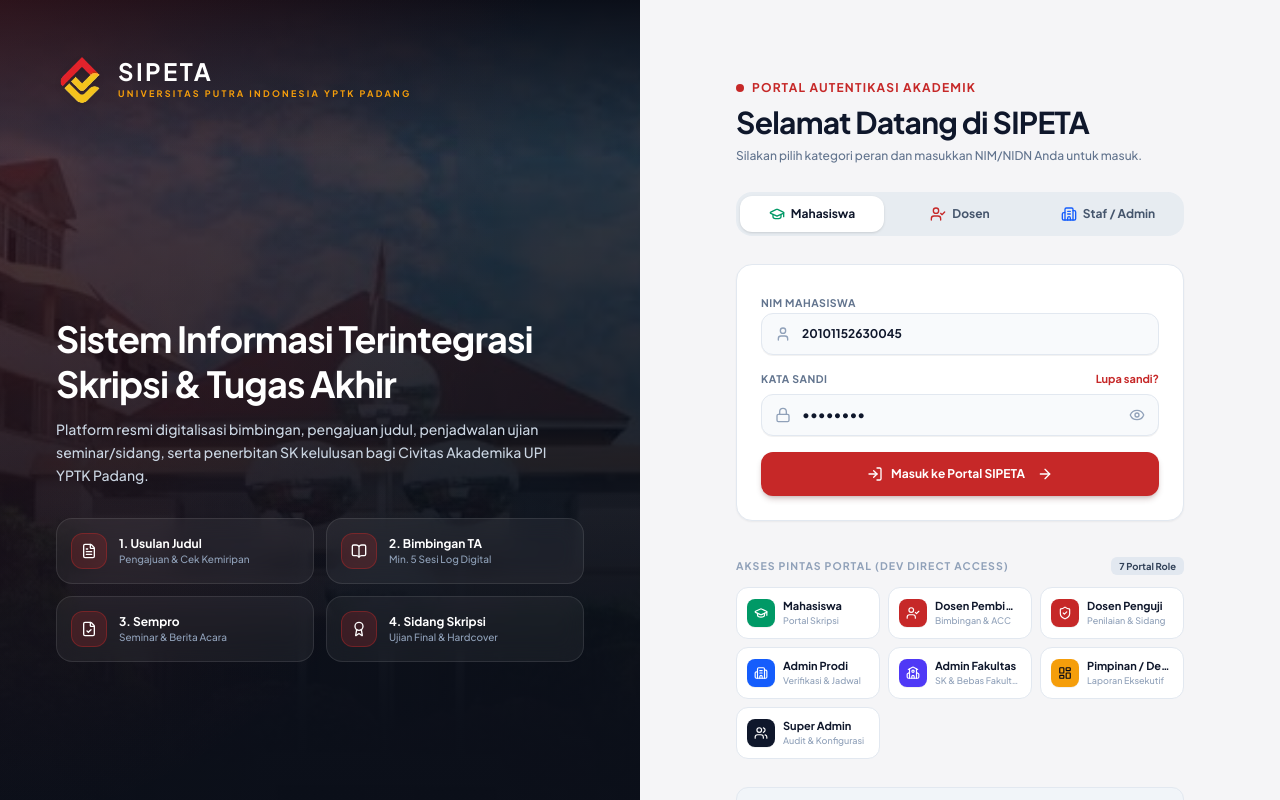
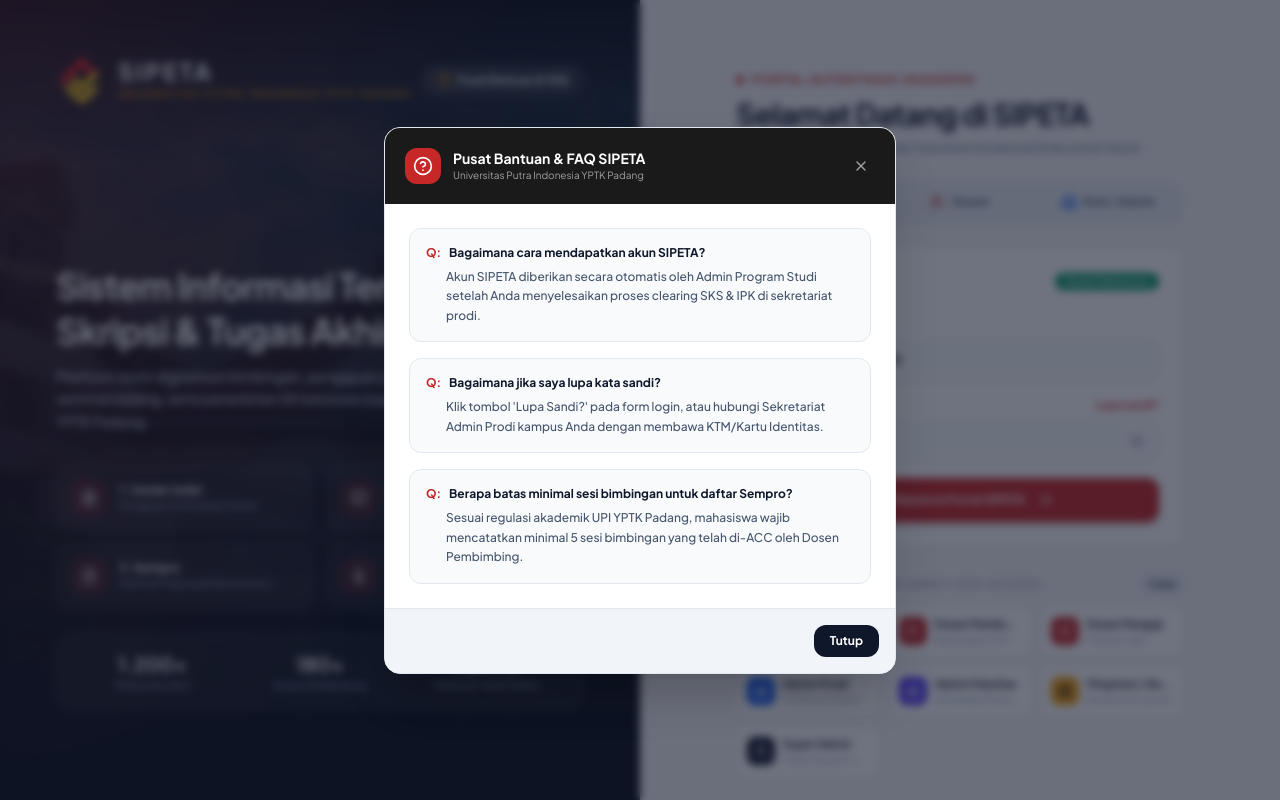
Before and after one commit to DanuZen/isi-final-project, a Next.js app in the folder frontend/: page /login in a window 1280 px wide. Both pictures are taken after a click on the button "Lupa sandi?". Shown: the top 800 px of the page. Built offline with nearby package versions, Linux system fonts and the light colour scheme.

Commit message:
feat(login): tingkatkan tampilan Halaman Login dengan statistik real, modal FAQ & bantuan, indikator mode peran aktif, dan UX presisi

```diff
--- a/frontend/src/app/login/page.tsx
+++ b/frontend/src/app/login/page.tsx
@@ -1,32 +1,54 @@
 "use client";
 
-import React, { useState, useEffect } from "react";
+import React, { useState } from "react";
 import Image from "next/image";
 import { useRouter } from "next/navigation";
 import {
   GraduationCap, UserCheck, ShieldCheck, Building2,
   LayoutDashboard, Users, Lock, LogIn, User, Eye, EyeOff,
   ArrowRight, CheckCircle2, School, FileText, BookOpen,
-  FileCheck, Award, Sparkles, ChevronRight
+  FileCheck, Award, Sparkles, ChevronRight, HelpCircle, X,
+  Shield, Check, ArrowUpRight, Zap
 } from "lucide-react";
 
 /* ─────────────────────────── DATA ROLES ─────────────────────────── */
 
 const QUICK_ROLES = [
-  { id: "mahasiswa",        label: "Mahasiswa",        desc: "Portal Skripsi",        path: "/",                         icon: GraduationCap, bg: "bg-emerald-600", text: "text-white" },
+  { id: "mahasiswa",        label: "Mahasiswa",        desc: "Portal Skripsi & TA",    path: "/",                         icon: GraduationCap, bg: "bg-emerald-600", text: "text-white" },
   { id: "dosen_pembimbing", label: "Dosen Pembimbing", desc: "Bimbingan & ACC",     path: "/dosen/dashboard",          icon: UserCheck,     bg: "bg-[#C62828]",  text: "text-white" },
-  { id: "dosen_penguji",    label: "Dosen Penguji",    desc: "Penilaian & Sidang",  path: "/penguji/dashboard",        icon: ShieldCheck,   bg: "bg-[#C62828]",  text: "text-white" },
+  { id: "dosen_penguji",    label: "Dosen Penguji",    desc: "Penilaian Ujian",     path: "/penguji/dashboard",        icon: ShieldCheck,   bg: "bg-[#C62828]",  text: "text-white" },
   { id: "admin_prodi",      label: "Admin Prodi",      desc: "Verifikasi & Jadwal", path: "/admin-prodi/dashboard",    icon: Building2,     bg: "bg-blue-600",   text: "text-white" },
   { id: "admin_fakultas",   label: "Admin Fakultas",   desc: "SK & Bebas Fakultas", path: "/admin-fakultas/dashboard", icon: School,        bg: "bg-indigo-600", text: "text-white" },
-  { id: "pimpinan",         label: "Pimpinan / Dekan", desc: "Laporan Eksekutif",   path: "/dekanat/dashboard",        icon: LayoutDashboard, bg: "bg-[#F59E0B]", text: "text-slate-950" },
-  { id: "super_admin",      label: "Super Admin",      desc: "Audit & Konfigurasi", path: "/super-admin/dashboard",    icon: Users,         bg: "bg-slate-900",  text: "text-white" },
+  { id: "pimpinan",         label: "Pimpinan / Dekan", desc: "Eksekutif & Laporan", path: "/dekanat/dashboard",        icon: LayoutDashboard, bg: "bg-[#F59E0B]", text: "text-slate-950" },
+  { id: "super_admin",      label: "Super Admin",      desc: "Audit & System Config", path: "/super-admin/dashboard",  icon: Users,         bg: "bg-slate-900",  text: "text-white" },
 ];
 
 const TA_STEPS = [
-  { icon: FileText,  title: "1. Usulan Judul",   desc: "Pengajuan & Cek Kemiripan" },
-  { icon: BookOpen,  title: "2. Bimbingan TA",   desc: "Min. 5 Sesi Log Digital" },
-  { icon: FileCheck, title: "3. Sempro",         desc: "Seminar & Berita Acara" },
-  { icon: Award,     title: "4. Sidang Skripsi", desc: "Ujian Final & Hardcover" },
+  { icon: FileText,  title: "1. Usulan Judul",   desc: "Pengajuan & Similarity Check" },
+  { icon: BookOpen,  title: "2. Bimbingan TA",   desc: "Min. 5 Sesi Log Bimbingan Digital" },
+  { icon: FileCheck, title: "3. Sempro",         desc: "Seminar Proposal & Berita Acara" },
+  { icon: Award,     title: "4. Sidang Skripsi", desc: "Ujian Final & Hardcover Skripsi" },
+];
+
+const STATS_SUMMARY = [
+  { value: "1.200+", label: "Mahasiswa Aktif" },
+  { value: "180+",   label: "Dosen Pembimbing" },
+  { value: "98.4%",  label: "Kelulusan Tepat Waktu" },
+];
+
+const FAQ_ITEMS = [
+  {
+    q: "Bagaimana cara mendapatkan akun SIPETA?",
+    a: "Akun SIPETA diberikan secara otomatis oleh Admin Program Studi setelah Anda menyelesaikan proses clearing SKS & IPK di sekretariat prodi."
+  },
+  {
+    q: "Bagaimana jika saya lupa kata sandi?",
+    a: "Klik tombol 'Lupa Sandi?' pada form login, atau hubungi Sekretariat Admin Prodi kampus Anda dengan membawa KTM/Kartu Identitas."
+  },
+  {
+    q: "Berapa batas minimal sesi bimbingan untuk daftar Sempro?",
+    a: "Sesuai regulasi akademik UPI YPTK Padang, mahasiswa wajib mencatatkan minimal 5 sesi bimbingan yang telah di-ACC oleh Dosen Pembimbing."
+  }
 ];
 
 export default function LoginPage() {
@@ -37,6 +59,7 @@ export default function LoginPage() {
   const [showPassword, setShowPassword] = useState(false);
   const [loading, setLoading]           = useState(false);
   const [targetPath, setTargetPath]     = useState("/");
+  const [showFaqModal, setShowFaqModal] = useState(false);
 
   // Switch role tabs & auto-fill demo credentials
   const handleTabSwitch = (tab: "mahasiswa" | "dosen" | "admin") => {
@@ -73,7 +96,7 @@ export default function LoginPage() {
       <div className="hidden lg:flex w-1/2 relative flex-col justify-between p-10 xl:p-14 overflow-hidden bg-[#0B0F19]">
 
         {/* Full-bleed Background Image */}
-        <div className="absolute inset-0 z-0 opacity-40">
+        <div className="absolute inset-0 z-0 opacity-35">
           <Image
             src="/upi.jpeg"
             alt="Gedung UPI YPTK Padang"
@@ -87,7 +110,7 @@ export default function LoginPage() {
         <div className="absolute inset-0 z-0 bg-gradient-to-t from-[#0B0F19] via-[#0B0F19]/80 to-[#0B0F19]/40" />
         <div className="absolute top-0 left-0 right-0 h-40 bg-gradient-to-b from-[#0B0F19] to-transparent z-0" />
         <div className="absolute bottom-0 left-0 right-0 h-1/2 bg-gradient-to-t from-[#0B0F19] via-[#0B0F19]/90 to-transparent z-0" />
-        <div className="absolute inset-0 z-0 bg-[radial-gradient(ellipse_at_top_left,rgba(198,40,40,0.18),transparent_60%)]" />
+        <div className="absolute inset-0 z-0 bg-[radial-gradient(ellipse_at_top_left,rgba(198,40,40,0.22),transparent_60%)]" />
 
         {/* Top Branding Section */}
         <div className="relative z-10 flex items-center justify-between">
@@ -102,6 +125,14 @@ export default function LoginPage() {
               </p>
             </div>
           </div>
+
+          <button
+            onClick={() => setShowFaqModal(true)}
+            className="px-3.5 py-1.5 rounded-full text-[11px] font-bold bg-white/10 hover:bg-white/20 text-white backdrop-blur-md border border-white/15 transition-all flex items-center gap-1.5 cursor-pointer font-display"
+          >
+            <HelpCircle className="w-3.5 h-3.5 text-[#F59E0B]" />
+            <span>Pusat Bantuan &amp; FAQ</span>
+          </button>
         </div>
 
         {/* Middle Hero Text Section */}
@@ -116,13 +147,13 @@ export default function LoginPage() {
             </p>
           </div>
 
-          {/* 4 Tahap Process Chips */}
+          {/* 4 Tahap Process Chips Grid */}
           <div className="grid grid-cols-2 gap-3 pt-2">
             {TA_STEPS.map((step) => {
               const StepIcon = step.icon;
               return (
                 <div key={step.title} className="p-3.5 rounded-2xl bg-white/5 border border-white/10 backdrop-blur-md flex items-center gap-3">
-                  <div className="w-9 h-9 rounded-xl bg-[#C62828]/20 border border-[#C62828]/40 text-white flex items-center justify-center shrink-0">
+                  <div className="w-9 h-9 rounded-xl bg-[#C62828]/20 border border-[#C62828]/40 text-white flex items-center justify-center shrink-0 shadow-xs">
                     <StepIcon className="w-4 h-4 text-white" />
                   </div>
                   <div>
@@ -132,6 +163,16 @@ export default function LoginPage() {
                 </div>
               );
             })}
+          </div>
+
+          {/* Real Live Stats Bar */}
+          <div className="p-4 rounded-2xl bg-white/5 border border-white/10 backdrop-blur-md grid grid-cols-3 gap-2">
+            {STATS_SUMMARY.map((stat) => (
+              <div key={stat.label} className="text-center">
+                <p className="text-lg xl:text-xl font-black font-display text-white">{stat.value}</p>
+                <p className="text-[10px] text-slate-400 font-medium">{stat.label}</p>
+              </div>
+            ))}
           </div>
         </div>
 
@@ -158,9 +199,15 @@ export default function LoginPage() {
               <p className="text-[8px] font-bold text-[#C62828] uppercase font-display">UPI YPTK PADANG</p>
             </div>
           </div>
+          <button
+            onClick={() => setShowFaqModal(true)}
+            className="px-2.5 py-1 rounded-full text-[10px] font-bold bg-slate-900 text-white flex items-center gap-1"
+          >
+            <HelpCircle className="w-3 h-3 text-[#F59E0B]" /> FAQ
+          </button>
         </div>
 
-        <div className="max-w-md w-full mx-auto my-auto space-y-7 py-6">
+        <div className="max-w-md w-full mx-auto my-auto space-y-6 py-4">
 
           {/* Form Header Title */}
           <div className="space-y-2">
@@ -172,18 +219,18 @@ export default function LoginPage() {
               Selamat Datang di SIPETA
             </h2>
             <p className="text-xs text-slate-500 font-medium">
-              Silakan pilih kategori peran dan masukkan NIM/NIDN Anda untuk masuk.
+              Silakan pilih kategori peran dan masukkan kredensial Anda untuk masuk.
             </p>
           </div>
 
           {/* ── Category Role Switcher Tabs ── */}
-          <div className="p-1 bg-slate-200/70 rounded-2xl grid grid-cols-3 gap-1">
+          <div className="p-1 bg-slate-200/70 rounded-2xl grid grid-cols-3 gap-1 shadow-2xs">
             <button
               type="button"
               onClick={() => handleTabSwitch("mahasiswa")}
               className={`py-2.5 px-3 rounded-xl text-xs font-bold transition-all flex items-center justify-center gap-1.5 cursor-pointer font-display ${
                 activeTab === "mahasiswa"
-                  ? "bg-white text-slate-900 shadow-sm"
+                  ? "bg-white text-slate-900 shadow-xs ring-1 ring-slate-200"
                   : "text-slate-600 hover:text-slate-900"
               }`}
             >
@@ -196,7 +243,7 @@ export default function LoginPage() {
               onClick={() => handleTabSwitch("dosen")}
               className={`py-2.5 px-3 rounded-xl text-xs font-bold transition-all flex items-center justify-center gap-1.5 cursor-pointer font-display ${
                 activeTab === "dosen"
-                  ? "bg-white text-slate-900 shadow-sm"
+                  ? "bg-white text-slate-900 shadow-xs ring-1 ring-slate-200"
                   : "text-slate-600 hover:text-slate-900"
               }`}
             >
@@ -209,7 +256,7 @@ export default function LoginPage() {
               onClick={() => handleTabSwitch("admin")}
               className={`py-2.5 px-3 rounded-xl text-xs font-bold transition-all flex items-center justify-center gap-1.5 cursor-pointer font-display ${
                 activeTab === "admin"
-                  ? "bg-white text-slate-900 shadow-sm"
+                  ? "bg-white text-slate-900 shadow-xs ring-1 ring-slate-200"
                   : "text-slate-600 hover:text-slate-900"
               }`}
             >
@@ -220,6 +267,16 @@ export default function LoginPage() {
 
           {/* ── Login Form Card ── */}
           <form onSubmit={handleLogin} className="bg-white p-6 rounded-2xl border border-slate-200 shadow-xs space-y-4">
+
+            {/* Active Role Indicator Pill */}
+            <div className="flex items-center justify-between pb-2 border-b border-slate-100 text-xs">
+              <span className="text-[10.5px] font-bold text-slate-400 uppercase tracking-widest font-display">Kredensial Sesi</span>
+              <span className={`px-2.5 py-0.5 rounded-full text-[10px] font-bold font-display text-white ${
+                activeTab === "mahasiswa" ? "bg-emerald-600" : activeTab === "dosen" ? "bg-[#C62828]" : "bg-blue-600"
+              }`}>
+                Mode {activeTab === "mahasiswa" ? "Mahasiswa" : activeTab === "dosen" ? "Dosen (Pembimbing / Penguji)" : "Admin Prodi / Fakultas"}
+              </span>
+            </div>
 
             {/* Username Input */}
             <div className="space-y-1.5">
@@ -233,7 +290,13 @@ export default function LoginPage() {
                   value={username}
                   onChange={(e) => setUsername(e.target.value)}
                   required
-                  placeholder="Masukkan nomor identitas..."
+                  placeholder={
+                    activeTab === "mahasiswa"
+                      ? "Contoh: 20101152630045"
+                      : activeTab === "dosen"
+                      ? "Contoh: 1012057301"
+                      : "Contoh: 198504122010122001"
+                  }
                   className="w-full pl-10 pr-4 py-3 rounded-xl text-xs text-slate-900 font-bold bg-slate-50 border border-slate-200 focus:outline-none focus:border-[#C62828] focus:bg-white transition-all shadow-2xs font-mono"
                 />
               </div>
@@ -243,7 +306,11 @@ export default function LoginPage() {
             <div className="space-y-1.5">
               <div className="flex items-center justify-between">
                 <label className="text-[10.5px] font-bold text-slate-500 uppercase tracking-wider font-display">Kata Sandi</label>
-                <button type="button" className="text-[11px] font-bold text-[#C62828] hover:underline cursor-pointer font-display">
+                <button
+                  type="button"
+                  onClick={() => setShowFaqModal(true)}
+                  className="text-[11px] font-bold text-[#C62828] hover:underline cursor-pointer font-display"
+                >
                   Lupa sandi?
                 </button>
               </div>
@@ -289,10 +356,12 @@ export default function LoginPage() {
           </form>
 
           {/* ── Quick Direct Portal Links Grid (Clear & Professional) ── */}
-          <div className="space-y-3 pt-2">
+          <div className="space-y-3 pt-1">
             <div className="flex items-center justify-between">
-              <span className="text-[10.5px] font-bold text-slate-400 uppercase tracking-widest font-display">Akses Pintas Portal (Dev Direct Access)</span>
-              <span className="text-[9.5px] font-bold px-2 py-0.5 rounded-md bg-slate-200 text-slate-700 font-mono">7 Portal Role</span>
+              <span className="text-[10.5px] font-bold text-slate-400 uppercase tracking-widest font-display flex items-center gap-1">
+                <Zap className="w-3 h-3 text-[#F59E0B]" /> Pintasan Akses Portal Direct (Dev Access)
+              </span>
+              <span className="text-[9.5px] font-bold px-2 py-0.5 rounded-md bg-slate-200 text-slate-700 font-mono">7 Role</span>
             </div>
 
             <div className="grid grid-cols-2 sm:grid-cols-3 gap-2">
@@ -321,7 +390,7 @@ export default function LoginPage() {
           </div>
 
           {/* Security Notice */}
-          <div className="p-3.5 rounded-xl bg-slate-100 border border-slate-200 flex items-start gap-2.5 text-slate-600 text-[11px] font-medium">
+          <div className="p-3 rounded-xl bg-slate-100 border border-slate-200 flex items-start gap-2 text-slate-600 text-[11px] font-medium">
             <CheckCircle2 className="w-4 h-4 text-emerald-600 shrink-0 mt-0.5" />
             <p>
               Akun SIPETA diterbitkan secara resmi oleh <strong>Admin Prodi</strong> setelah verifikasi clearing SKS &amp; IPK di kampus.
@@ -331,12 +400,59 @@ export default function LoginPage() {
         </div>
 
         {/* Page Footer */}
-        <div className="text-center pt-6 border-t border-slate-200/80 text-[11px] text-slate-400 font-medium">
+        <div className="text-center pt-4 border-t border-slate-200/80 text-[11px] text-slate-400 font-medium">
           SIPETA v1.4 — Universitas Putra Indonesia YPTK Padang
         </div>
 
       </div>
 
+      {/* ── FAQ & Help Modal ── */}
+      {showFaqModal && (
+        <div className="fixed inset-0 z-50 bg-slate-900/60 backdrop-blur-xs flex items-center justify-center p-4">
+          <div className="bg-white rounded-2xl border border-slate-200 shadow-2xl w-full max-w-lg overflow-hidden flex flex-col animate-in fade-in zoom-in-95">
+            <div className="p-5 bg-[#1A1A1A] text-white flex items-center justify-between">
+              <div className="flex items-center gap-3">
+                <div className="w-9 h-9 rounded-xl bg-[#C62828] text-white flex items-center justify-center font-bold">
+                  <HelpCircle className="w-5 h-5 text-white" />
+                </div>
+                <div>
+                  <h3 className="font-bold text-sm font-display text-white">Pusat Bantuan &amp; FAQ SIPETA</h3>
+                  <p className="text-[10px] text-neutral-400">Universitas Putra Indonesia YPTK Padang</p>
+                </div>
+              </div>
+              <button
+                onClick={() => setShowFaqModal(false)}
+                className="p-1.5 rounded-lg text-neutral-400 hover:text-white hover:bg-neutral-800 transition-colors cursor-pointer"
+              >
+                <X className="w-4 h-4" />
+              </button>
+            </div>
+
+            <div className="p-6 space-y-4 overflow-y-auto max-h-[60vh]">
+              {FAQ_ITEMS.map((item, idx) => (
+                <div key={idx} className="p-4 rounded-xl border border-slate-200 bg-slate-50 space-y-1.5">
+                  <p className="text-xs font-bold text-slate-900 font-display flex items-start gap-2">
+                    <span className="text-[#C62828] font-bold">Q:</span> {item.q}
+                  </p>
+                  <p className="text-xs text-slate-600 font-medium leading-relaxed pl-5">
+                    {item.a}
+                  </p>
+                </div>
+              ))}
+            </div>
+
+            <div className="p-4 bg-slate-100 border-t border-slate-200 flex justify-end">
+              <button
+                onClick={() => setShowFaqModal(false)}
+                className="px-4 py-2 rounded-xl bg-slate-900 hover:bg-slate-800 text-white font-bold text-xs transition-all cursor-pointer font-display"
+              >
+                Tutup
+              </button>
+            </div>
+          </div>
+        </div>
+      )}
+
     </div>
   );
 }
```
